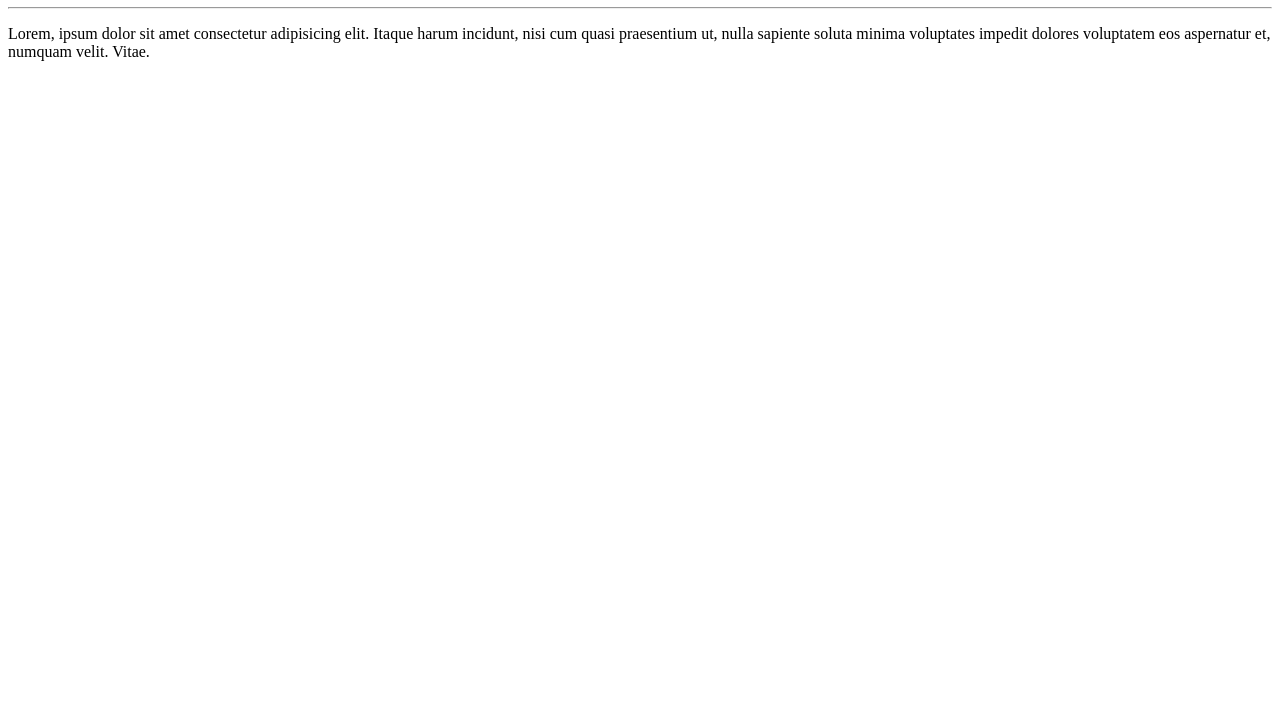
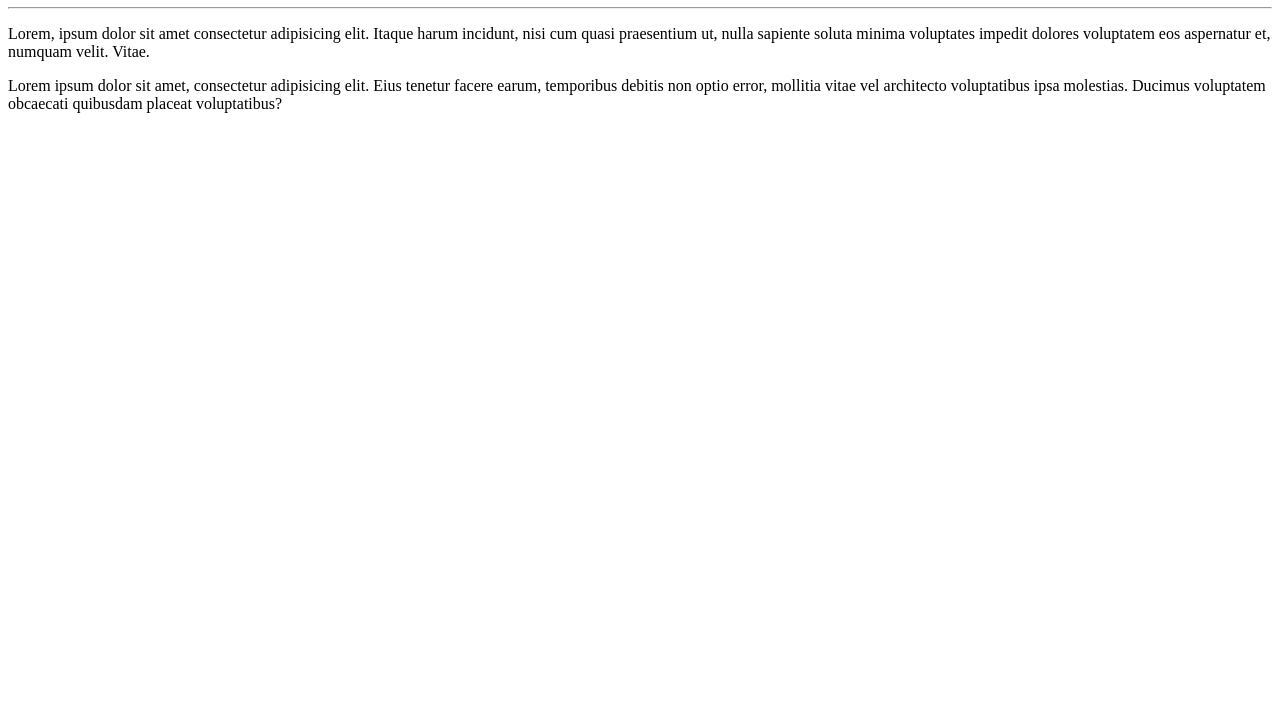
Before and after one commit to CardosoCleiton/CursosEmVideo_aulas_Git, a plain HTML site: page site_exemplo/index.html in a window 1280 px wide. Shown: the part 73-800 px from the top of the page. Drawn offline with Linux system fonts and the light colour scheme.

Commit message:
adcionado um paragrafo

```diff
--- a/site_exemplo/index.html
+++ b/site_exemplo/index.html
@@ -10,6 +10,6 @@
     <h1>Teste GitGitHub</h1>
     <hr>
     <p>Lorem, ipsum dolor sit amet consectetur adipisicing elit. Itaque harum incidunt, nisi cum quasi praesentium ut, nulla sapiente soluta minima voluptates impedit dolores voluptatem eos aspernatur et, numquam velit. Vitae.</p>
-
+    <p>Lorem ipsum dolor sit amet, consectetur adipisicing elit. Eius tenetur facere earum, temporibus debitis non optio error, mollitia vitae vel architecto voluptatibus ipsa molestias. Ducimus voluptatem obcaecati quibusdam placeat voluptatibus?</p>
 </body>
 </html>
```
